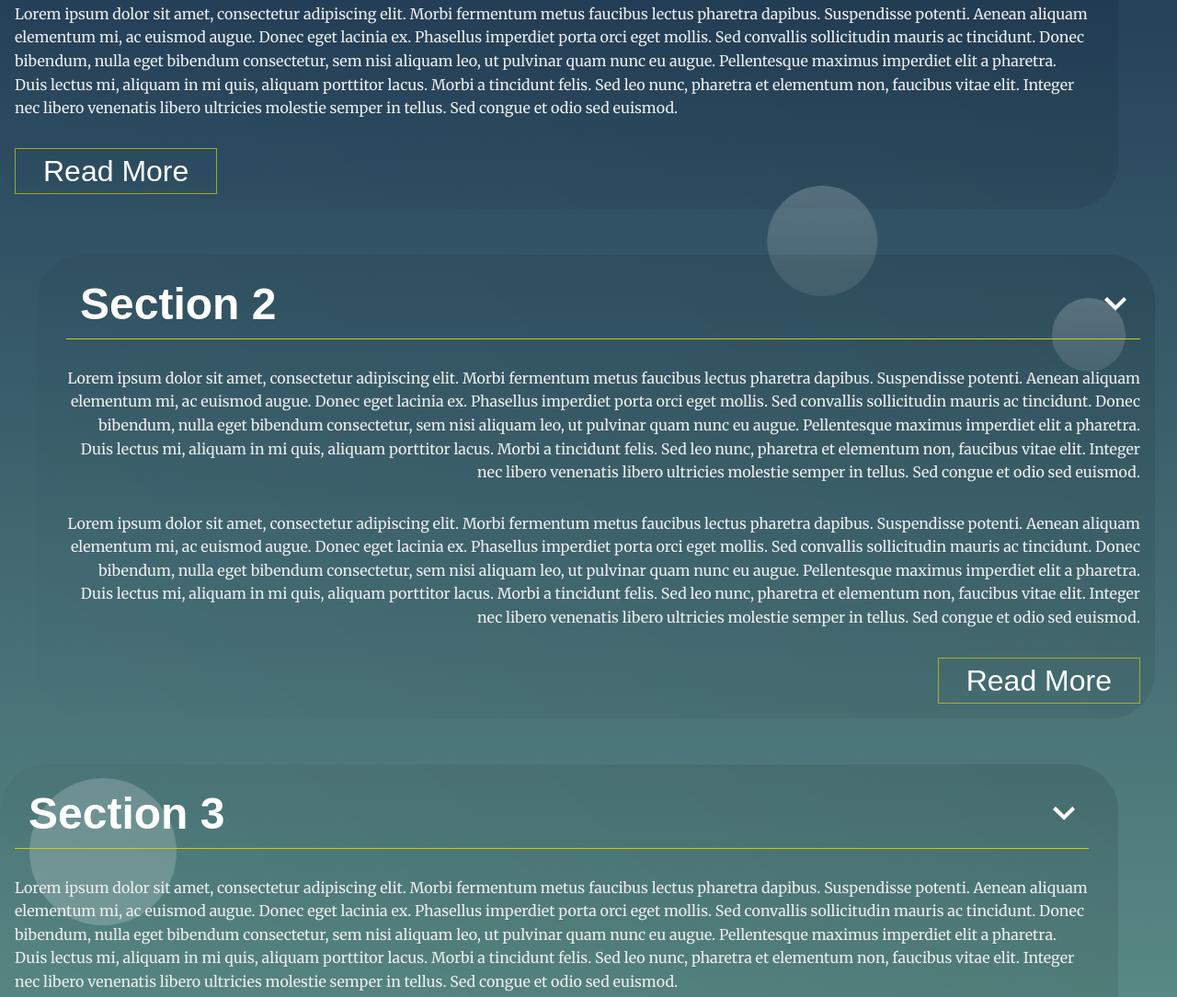
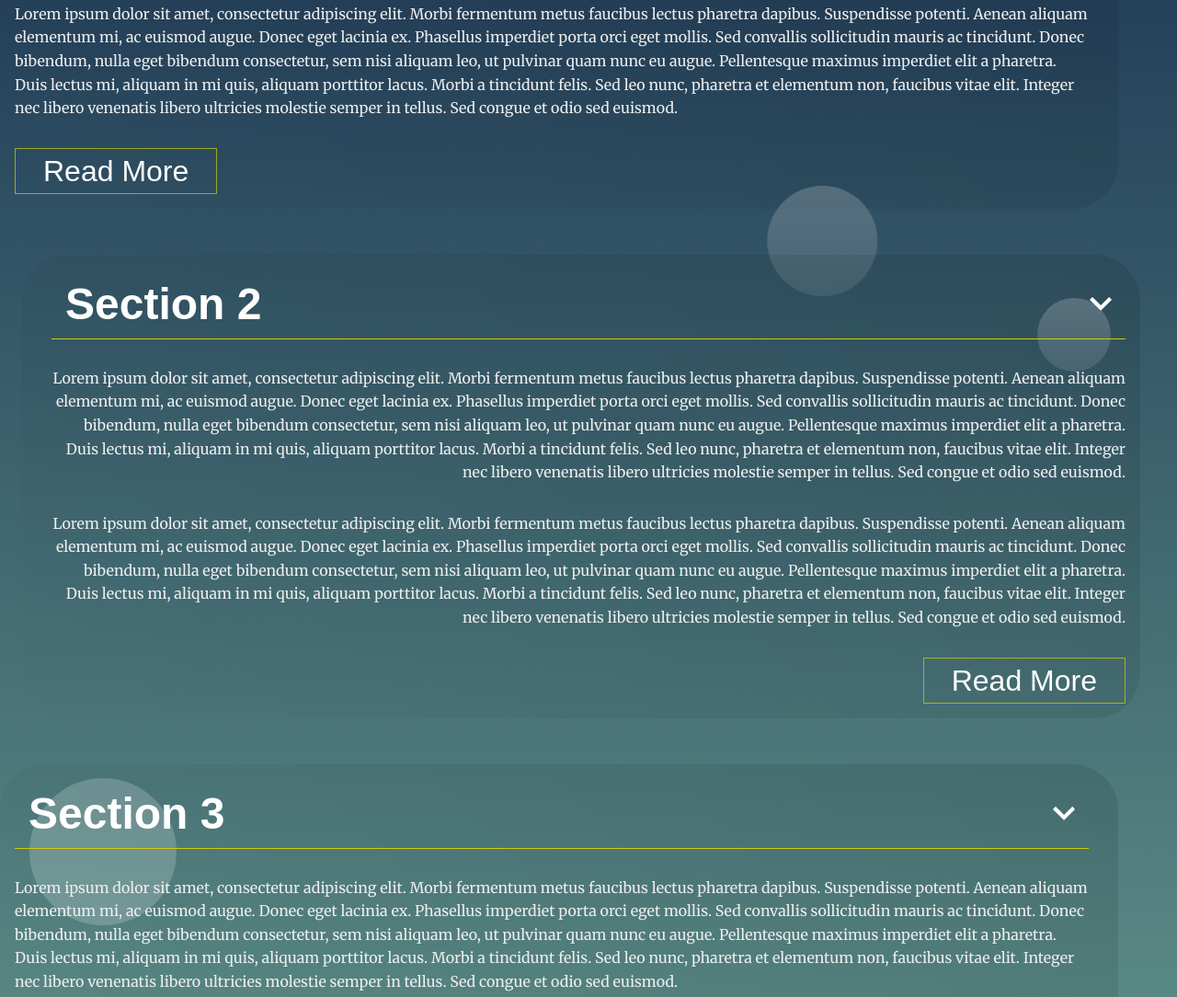
Before and after one commit to shahinovic/landing-page, a plain HTML site: page index.html in a window 1280 px wide. Shown: the part 788-1872 px from the top of the page at 92% size. Drawn offline with Linux system fonts and the light colour scheme.

Commit message:
fix the even sections position

```diff
--- a/css/styles.css
+++ b/css/styles.css
@@ -608,7 +608,7 @@ section.your-active-class {
 }
 
 section:nth-of-type(even).your-active-class {
-  transform: translateX(5vh);
+  transform: translateX(3vh);
 }
 
 section:nth-of-type(odd).your-active-class {
```
